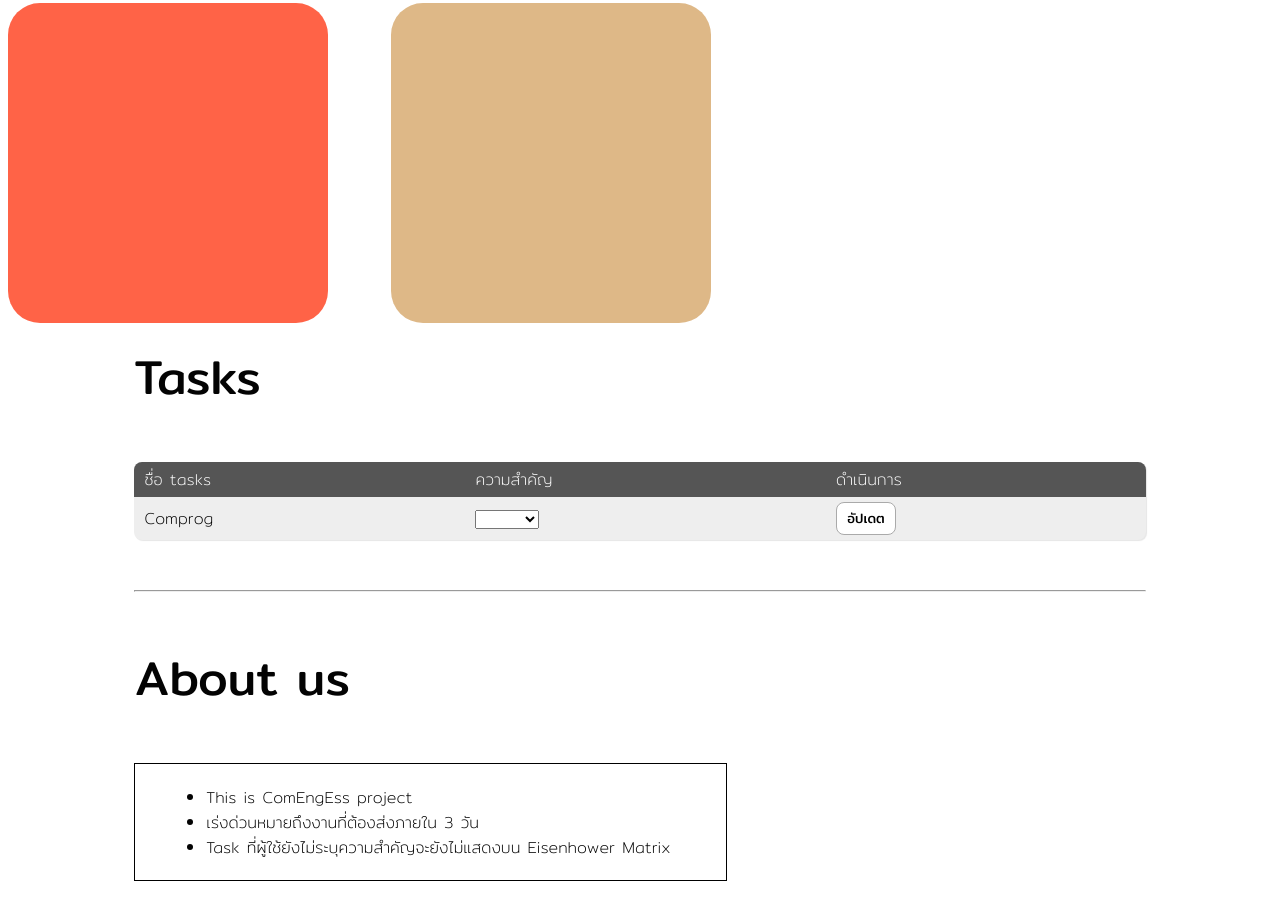
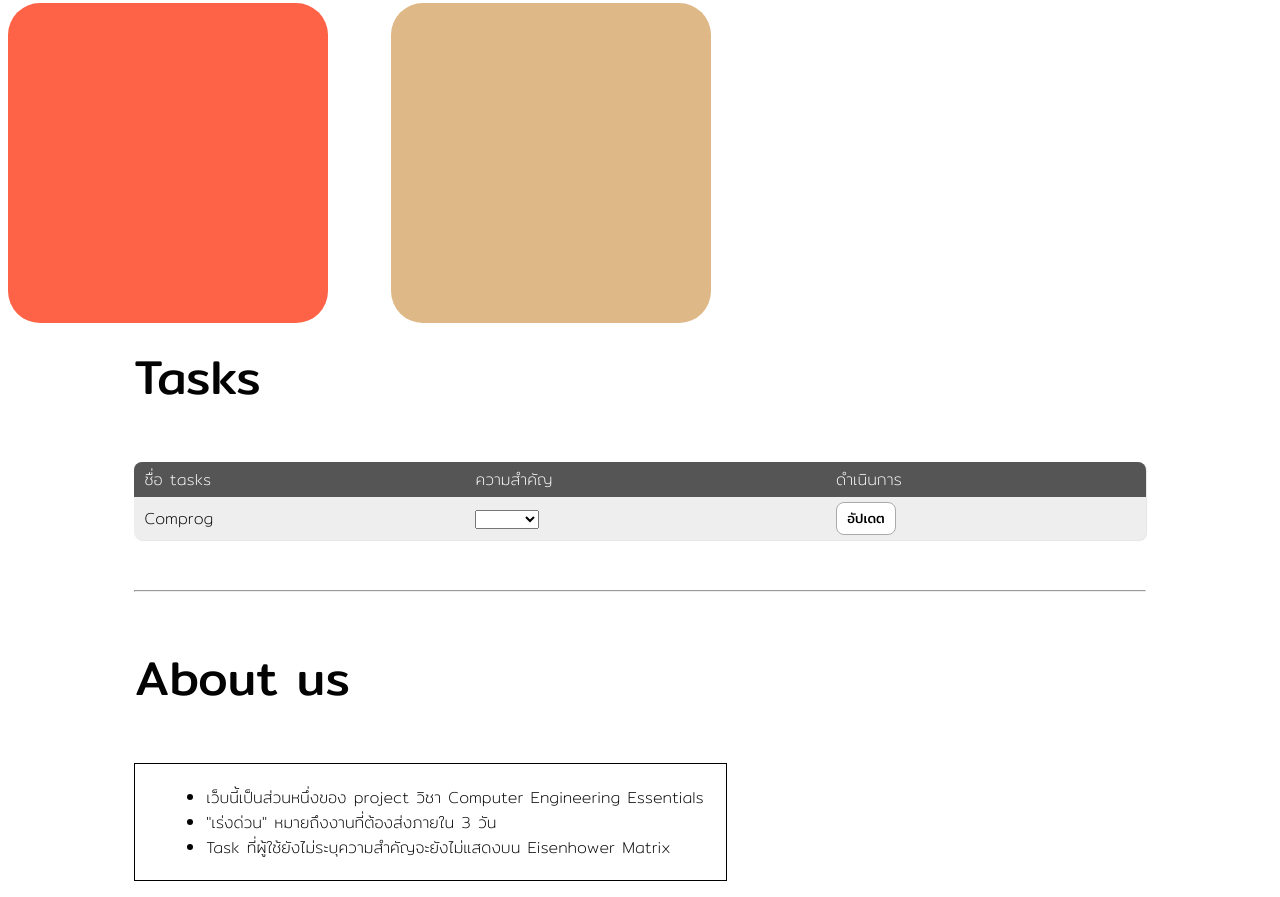
Before and after one commit to sarunnut1236/myCourseVilleEisenhowerMatrixProject, a plain HTML site: page view/page.html in a window 1280 px wide. Shown: the part 1534-2431 px from the top of the page. Drawn offline with Linux system fonts and the light colour scheme; no server answers.

Commit message:
Edit about us

```diff
--- a/view/page.html
+++ b/view/page.html
@@ -27,7 +27,7 @@
 
       <div id="header-text">
         <center><p id="main-header">Tasks Prioritization Chart</p></center>
-        <p id="sub-header">powered by MyCourseVille</p>
+        <p id="sub-header">powered by myCourseVille</p>
       </div>
 
         <!--
@@ -124,8 +124,8 @@
       <div id="about-us">
         <p class="text-header" >About us</p>
         <ul>
-          <li>This is ComEngEss project</li>
-          <li>เร่งด่วนหมายถึงงานที่ต้องส่งภายใน 3 วัน</li>
+          <li>เว็บนี้เป็นส่วนหนึ่งของ project วิชา Computer Engineering Essentials</li>
+          <li>"เร่งด่วน" หมายถึงงานที่ต้องส่งภายใน 3 วัน</li>
           <li>Task ที่ผู้ใช้ยังไม่ระบุความสำคัญจะยังไม่แสดงบน Eisenhower Matrix</li>
         </ul>
       </div>
```
